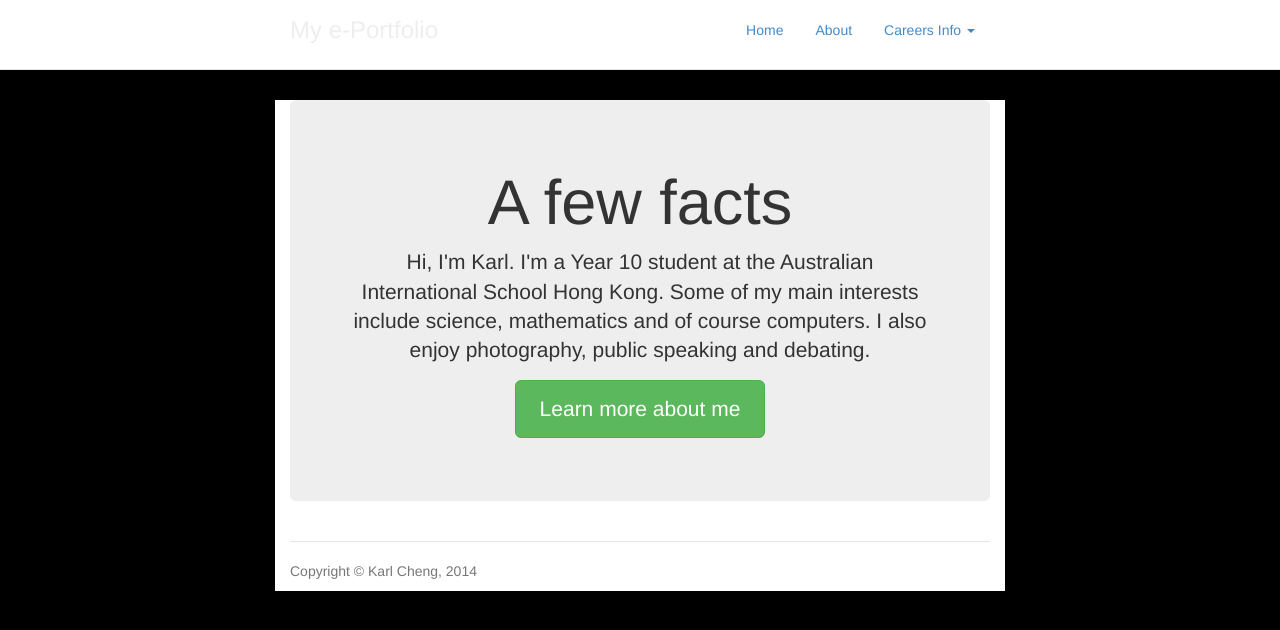
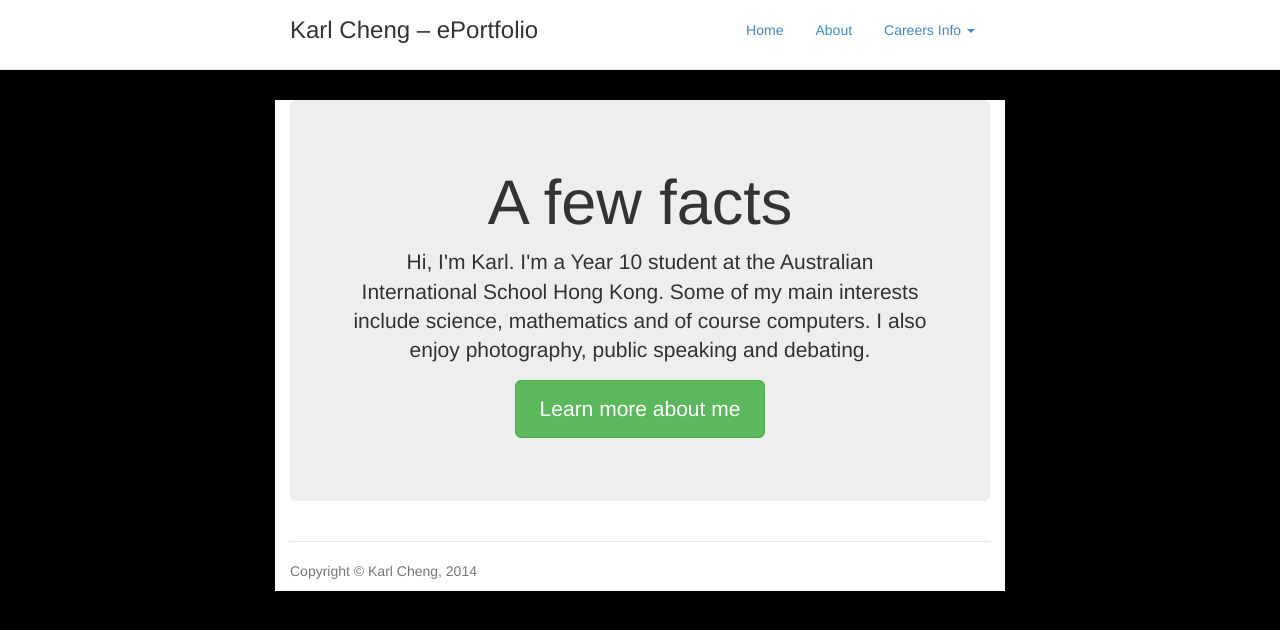
Before and after one commit to Qantas94Heavy/qantas94heavy.github.io, a Jekyll site: the page built from index.md, in a window 1280 px wide. Shown: the top 630 px of the page. Built offline with Jekyll 4.4.1, drawn with Linux system fonts in a browser that asks for light colours.

Commit message:
Fix colour of header text

```diff
--- a/_layouts/default.html
+++ b/_layouts/default.html
@@ -43,7 +43,7 @@
 				{% endfor %}
 				</ul>
 
-				<h3 class="text-muted">My e-Portfolio</h3>
+				<h3>Karl Cheng &ndash; ePortfolio</h3>
 			</div>
     </div>
 
--- a/css/jumbotron-narrow.css
+++ b/css/jumbotron-narrow.css
@@ -35,7 +35,7 @@ body {
   margin-top: 0;
   margin-bottom: 0;
   line-height: 40px;
-  color: #EEE
+  color: #333
 }
 
 /* Custom page footer */
```
